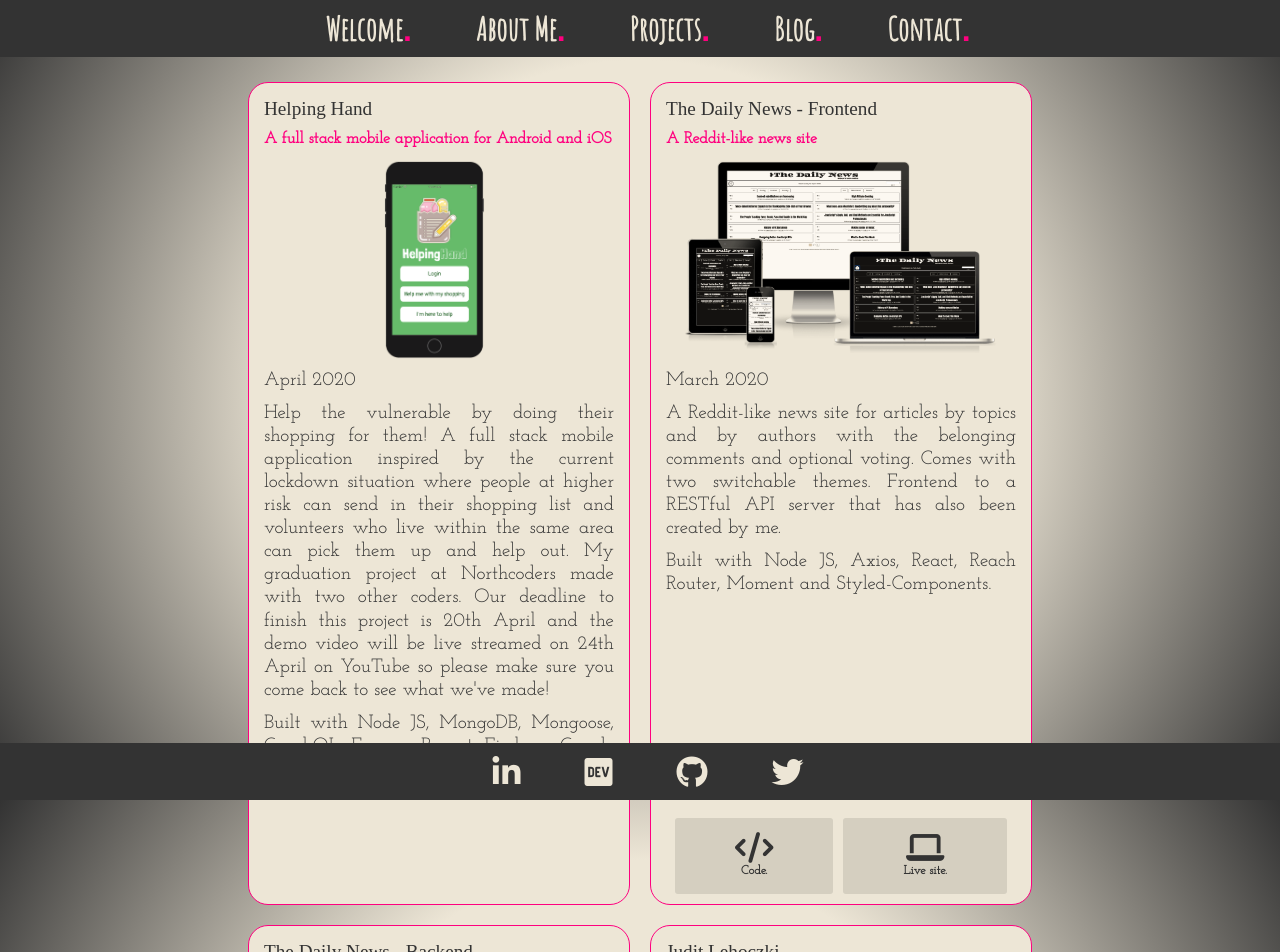
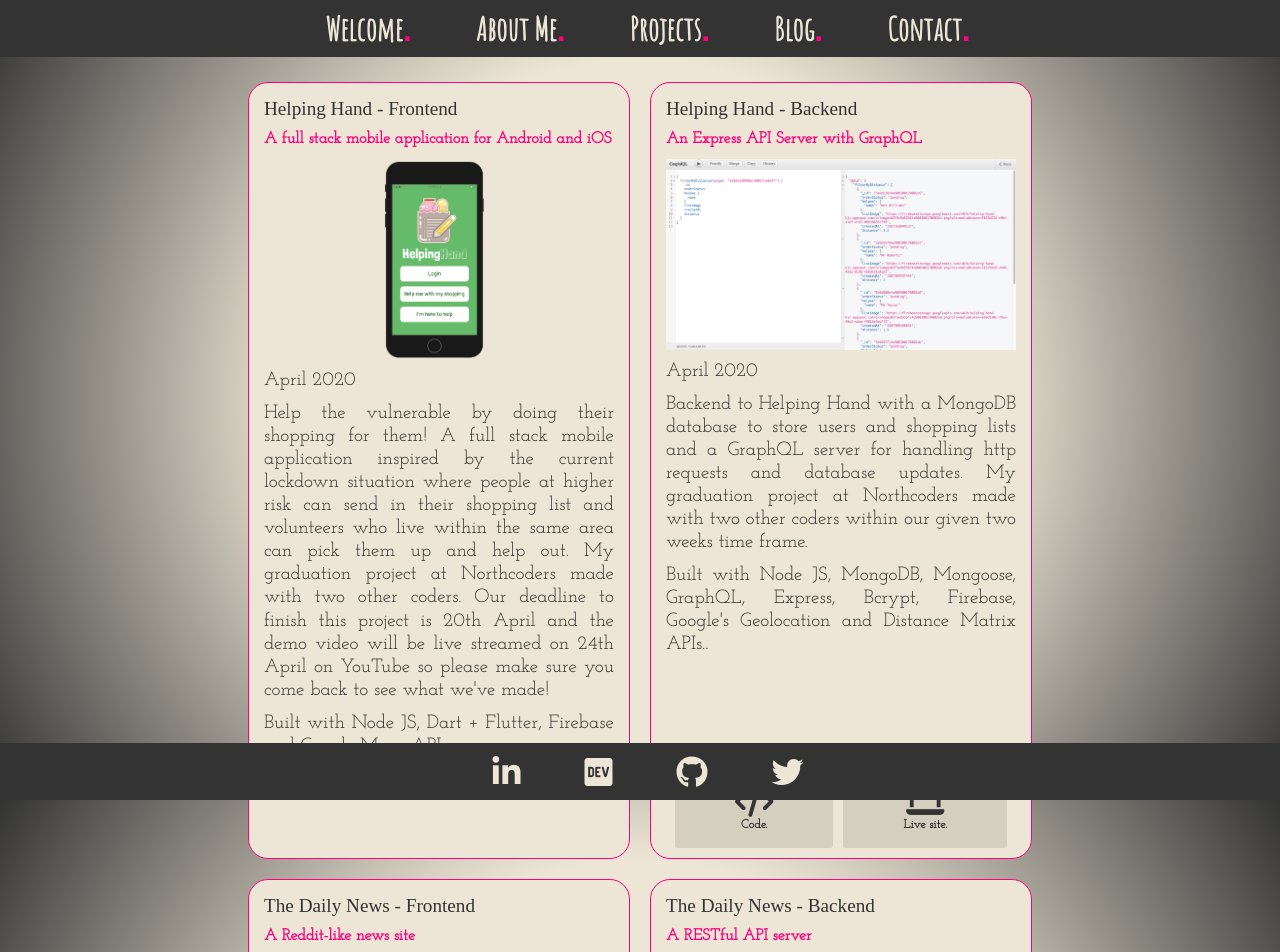
Before and after one commit to juditlehoczki/juditlehoczki.github.io, a React (Create React App) app: page /projects in a window 1280 px wide. Shown: the top 952 px of the page. Built offline with nearby package versions, Linux system fonts and the light colour scheme; the HTML template or start-up script is replaced by a standard one; a web font is replaced by a local one.

Commit message:
add Helping Hand backend

```diff
--- a/src/components/ProjectList.jsx
+++ b/src/components/ProjectList.jsx
@@ -6,21 +6,35 @@ import reubenAlldridge from "../img/reuben-alldridge.png";
 import portfolio from "../img/portfolio.png";
 import pokemon from "../img/pokemonbattler.gif";
 import helpinghand from "../img/helpinghand.png";
+import helpinghand2 from "../img/helpinghand-backend.png";
 
 import S from "./StyledComponent";
 
 const projects = [
   {
-    name: "Helping Hand",
+    name: "Helping Hand - Frontend",
     intro: "A full stack mobile application for Android and iOS",
     description:
       "Help the vulnerable by doing their shopping for them! A full stack mobile application inspired by the current lockdown situation where people at higher risk can send in their shopping list and volunteers who live within the same area can pick them up and help out. My graduation project at Northcoders made with two other coders. Our deadline to finish this project is 20th April and the demo video will be live streamed on 24th April on YouTube so please make sure you come back to see what we've made!",
-    techStack:
-      "Node JS, MongoDB, Mongoose, GraphQL, Express, Bcrypt, Firebase, Google APIs at the backend and Dart + Flutter at the frontend",
+    techStack: "Node JS, Dart + Flutter, Firebase and Google Maps API.",
     image: helpinghand,
     buttons: {
       gitHubRepo: "",
       demo: "",
+    },
+    date: "April 2020",
+  },
+  {
+    name: "Helping Hand - Backend",
+    intro: "An Express API Server with GraphQL",
+    description:
+      "Backend to Helping Hand with a MongoDB database to store users and shopping lists and a GraphQL server for handling http requests and database updates. My graduation project at Northcoders made with two other coders within our given two weeks time frame.",
+    techStack:
+      "Node JS, MongoDB, Mongoose, GraphQL, Express, Bcrypt, Firebase, Google's Geolocation and Distance Matrix APIs.",
+    image: helpinghand2,
+    buttons: {
+      gitHubRepo: "https://github.com/juditlehoczki/helping-hand-backend",
+      liveUrl: "http://helping-hand-kjc.herokuapp.com/graphql",
     },
     date: "April 2020",
   },
```
Also changed, not shown: src/img/helpinghand-backend.png (added).
